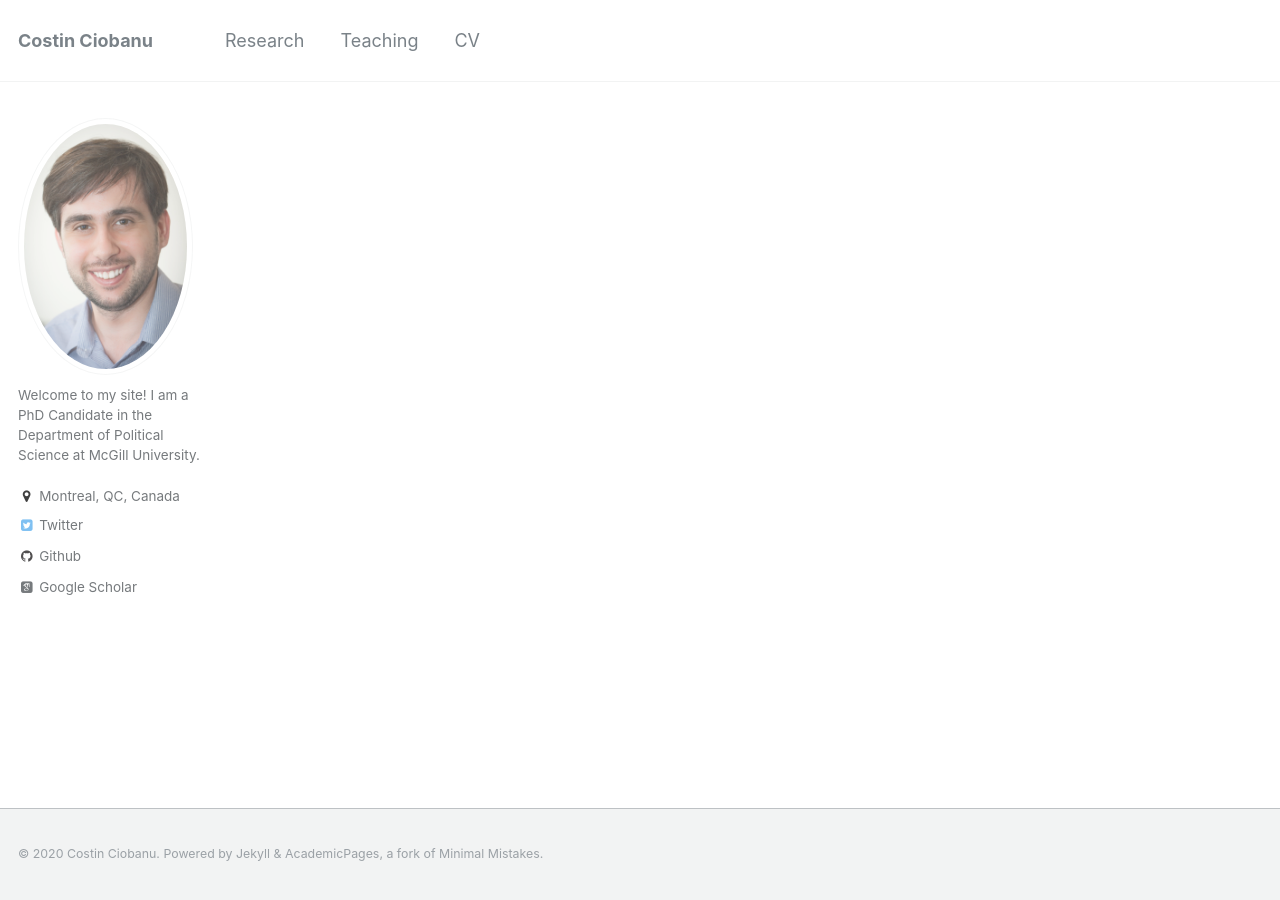
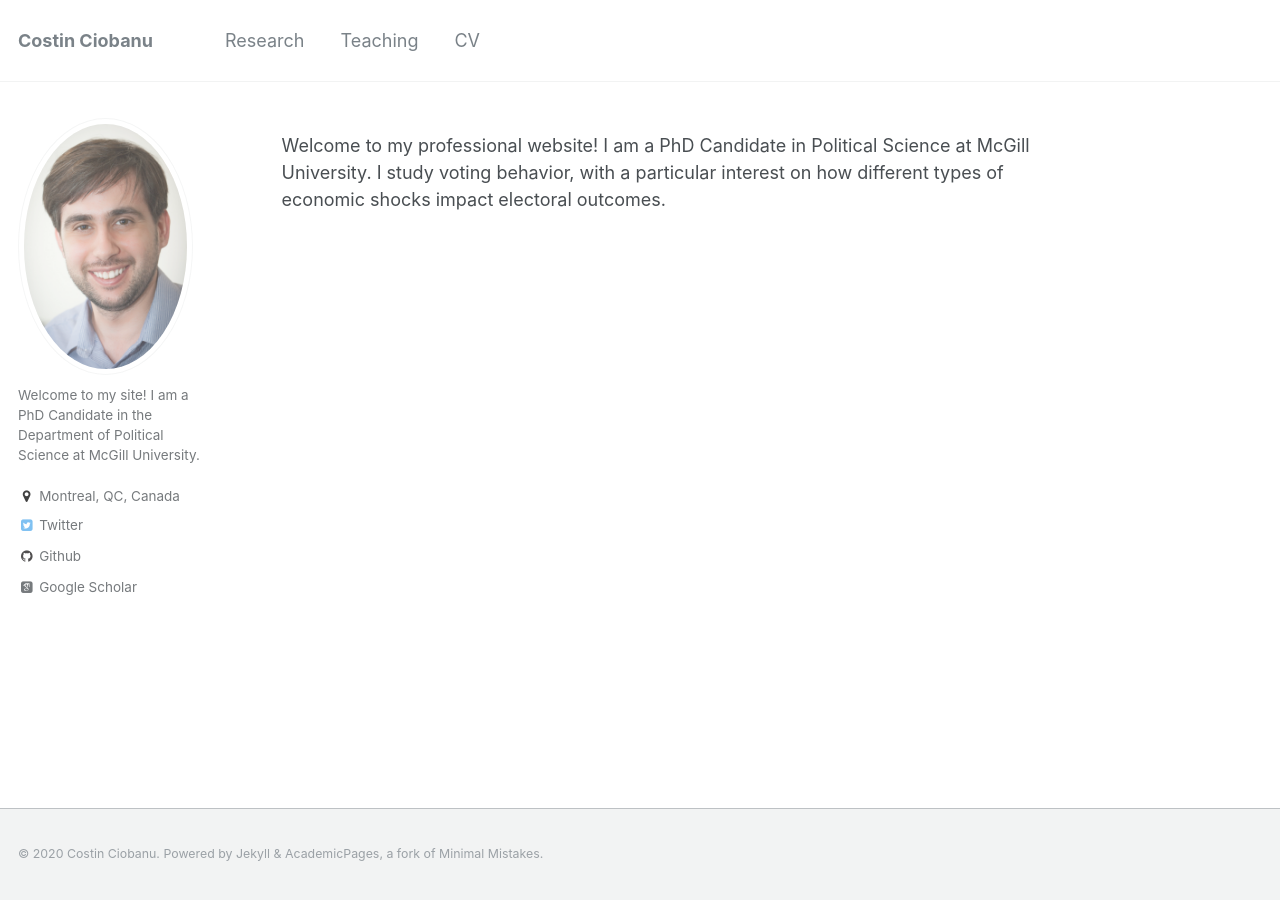
Before and after one commit to costinciobanu/costinciobanu.github.io, a Jekyll site: the page built from _pages/about.md, in a window 1280 px wide. Built offline with Jekyll 4.4.1, drawn with Linux system fonts in a browser that asks for light colours; some web fonts are replaced.

Commit message:
about and photo png

```diff
--- a/_config.yml
+++ b/_config.yml
@@ -80,7 +80,7 @@ analytics:
 # Site Author
 author:
   name             : ""
-  avatar           : "Photo_Costin_Ciobanu.JPG"
+  avatar           : "Photo_Costin_Ciobanu.PNG"
   bio              : "Welcome to my site! I am a PhD Candidate in the Department of Political Science at McGill University."
   location         : "Montreal, QC, Canada"
   employer         :
--- a/_pages/about.md
+++ b/_pages/about.md
@@ -6,3 +6,5 @@ redirect_from:
   - /about/
   - /about.html
 ---
+
+Welcome to my professional website! I am a PhD Candidate in Political Science at McGill University. I study voting behavior, with a particular interest on how different types of economic shocks impact electoral outcomes.
```
Also changed, not shown: images/Photo_Costin_Ciobanu.jpg (deleted), images/Photo_Costin_Ciobanu.png (added), 2 other files.
